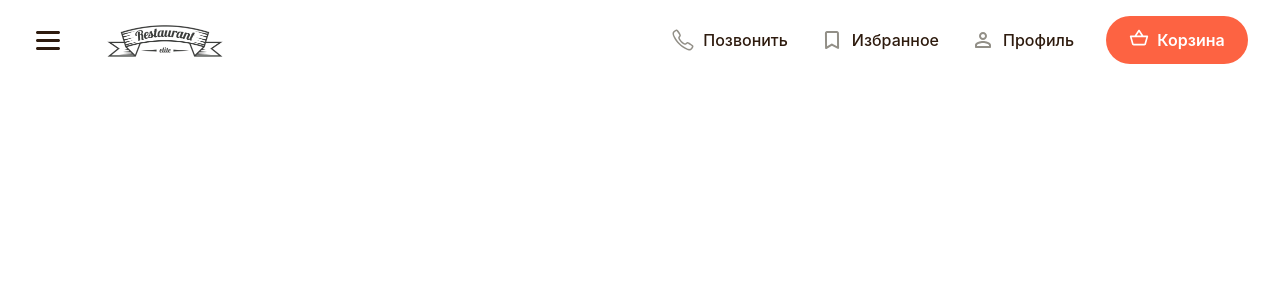
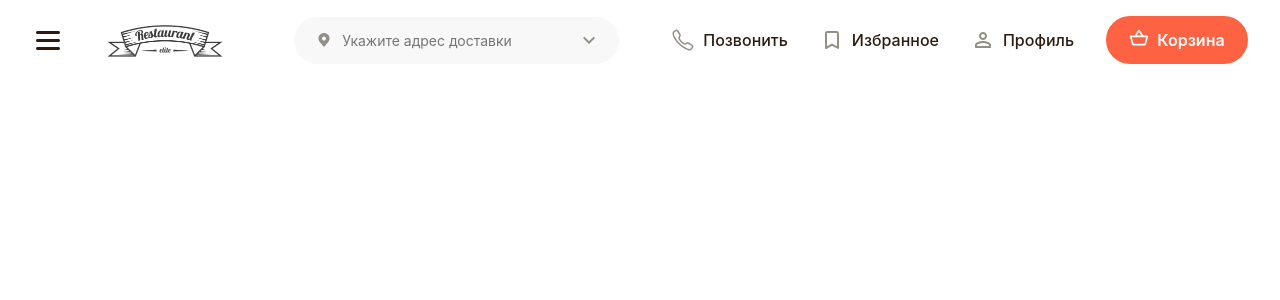
Before and after one commit to RomanAnurov/food-service, a React (Create React App) app: page / in a window 1280 px wide. Shown: the top 300 px of the page. Built offline with nearby package versions, Linux system fonts and the light colour scheme.

Commit message:
fix header input search

```diff
--- a/src/components/Header/Header.js
+++ b/src/components/Header/Header.js
@@ -4,6 +4,7 @@ import { Link } from "react-router-dom";
 import Logo from "../Logo/Logo";
 import burgerIcon from "../../images/BurgerIcon.svg";
 import HeaderNav from "../HeaderNav/HeaderNav";
+import HeaderInputAddress from "../HeaderInputAddress/HeaderInputAddress";
 
 function Header(props) {
   const {onBurgerPopup, isOpen, onClose} = props;
@@ -17,6 +18,7 @@ function Header(props) {
         />
       </button>
       <Logo />
+      <HeaderInputAddress />
       <HeaderNav />
     </header>
   );
--- /dev/null
+++ b/src/components/HeaderInputAddress/HeaderInputAddress.js
@@ -0,0 +1,16 @@
+import React from "react";
+import "./HeaderInputAddress.scss";
+
+function HeaderInputAddress() {
+  return (
+    <form className="addressform">
+
+        <button className="addressform__geo-button" type="button"></button>
+        <input className="addressform__input" placeholder="Укажите адрес доставки"/>
+        <button className="addressform__edit-button" type="button"></button>
+
+    </form>
+  );
+}
+
+export default HeaderInputAddress;
--- /dev/null
+++ b/src/components/HeaderInputAddress/HeaderInputAddress.scss
@@ -0,0 +1,39 @@
+.addressform {
+  display: flex;
+  max-width: 325px;
+  width: 100%;
+  padding: 14px 24px;
+  box-sizing: border-box;
+  background-color: #f8f8f8;
+  border: none;
+  border-radius: 24px;
+  margin-left: auto;
+
+  &__geo-button {
+    border: none;
+
+    background: url(../../images/GeoIcon.svg);
+    background-color: none;
+    background-repeat: no-repeat;
+    background-position: center;
+    margin-right: 10px;
+    cursor: pointer;
+  }
+
+  &__input {
+    height: 17px;
+    width: 100%;
+    border: none;
+    font-size: 14px;
+    background-color: inherit;
+  }
+
+  &__edit-button {
+    border: none;
+    background: url(../../images/CheckIcon.svg);
+    background-repeat: no-repeat;
+    background-position: center;
+    margin-left: 10px;
+    cursor: pointer;
+  }
+}
```
Also changed, not shown: src/images/CheckIcon.svg (added), src/images/GeoIcon.svg (added).
